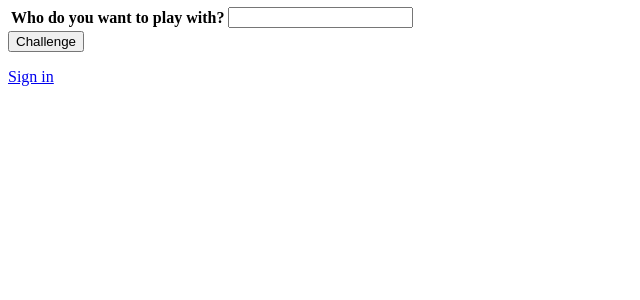
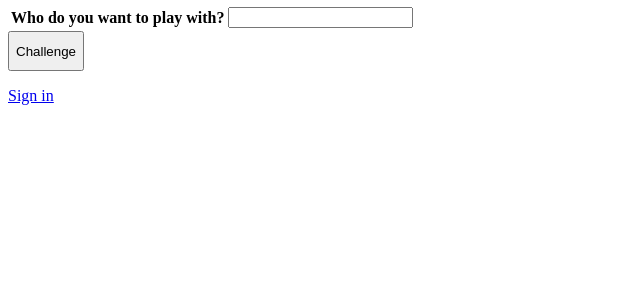
Before and after one commit to Chocimier/regame, a Django app: page /match/new in a window 1280 px wide. Shown: the part 26-326 px from the top of the page, without its empty margins (0-640 px from the left). Run offline with Django 3.2, Linux system fonts and the light colour scheme; the visitor is signed in with stand-in values (Sample User, id 1).

Commit message:
Style improvement

```diff
--- a/regame/static/regame/style.css
+++ b/regame/static/regame/style.css
@@ -10,8 +10,14 @@
 
 .cardtext, .cardpattern {
 	text-align: center;
+	font-family: monospace;
+	font-size: 1.1rem;
 }
 
 .targetcardlabel, .movingcardlabel, .ownhandcardlabel {
 	display: inline-block;
 }
+
+[type="submit"] {
+	min-height: 2.5rem;
+}
```
